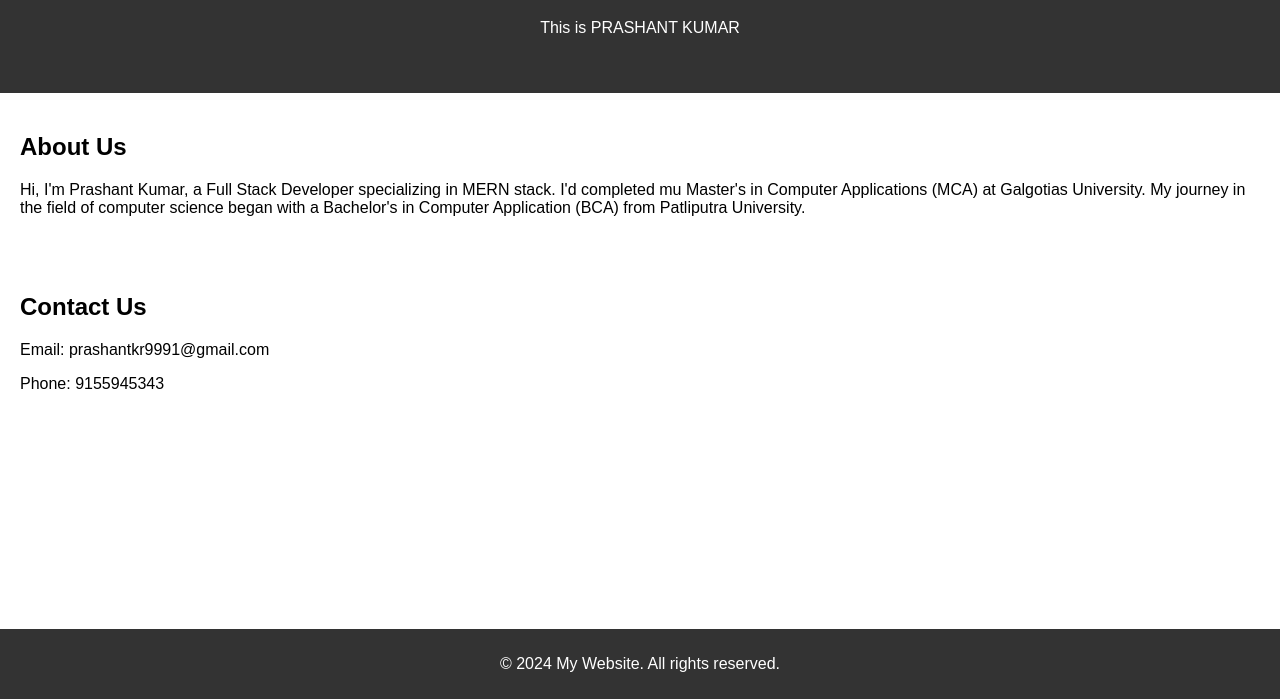
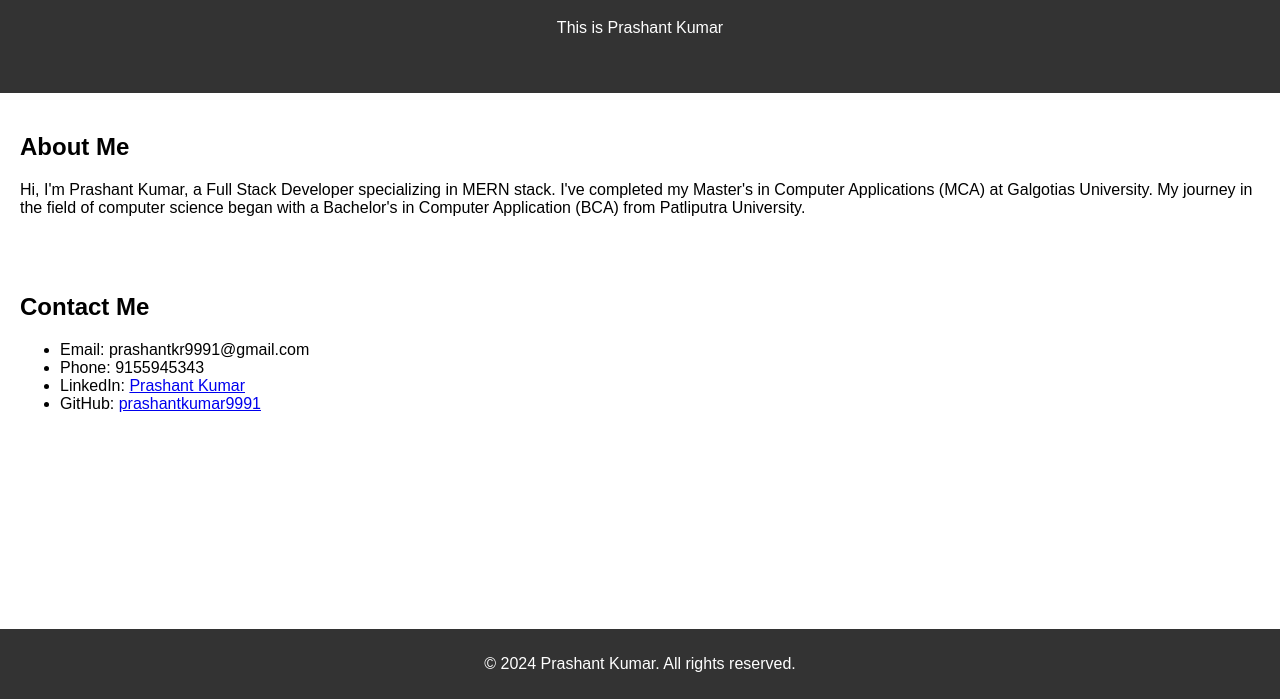
Before and after one commit to Prashantty/TestWebDeploy.github.io, a plain HTML site: page index.html in a window 1280 px wide. Shown: the part 101-800 px from the top of the page. Drawn offline with Linux system fonts and the light colour scheme.

Commit message:
Update index.html

```diff
--- a/index.html
+++ b/index.html
@@ -3,26 +3,29 @@
 <head>
     <meta charset="UTF-8">
     <meta name="viewport" content="width=device-width, initial-scale=1.0">
-    <title>Landing Page</title>
+    <title>Prashant Kumar - Full Stack Developer</title>
     <link rel="stylesheet" href="styles.css">
 </head>
 <body>
     <header>
         <h1>Welcome to My Website</h1>
-        <p>This is PRASHANT KUMAR</p>
+        <p>This is Prashant Kumar</p>
     </header>
-    <section>
-        <h2>About Us</h2>
-        <p> Hi, I'm Prashant Kumar, a Full Stack Developer specializing in MERN stack. I'd completed mu Master's in Computer Applications (MCA) at Galgotias University. My journey in the field of
-        computer science began with a Bachelor's in Computer Application (BCA) from Patliputra University.</p>
+    <section id="about">
+        <h2>About Me</h2>
+        <p>Hi, I'm Prashant Kumar, a Full Stack Developer specializing in MERN stack. I've completed my Master's in Computer Applications (MCA) at Galgotias University. My journey in the field of computer science began with a Bachelor's in Computer Application (BCA) from Patliputra University.</p>
     </section>
-    <section>
-        <h2>Contact Us</h2>
-        <p>Email: prashantkr9991@gmail.com</p>
-        <p>Phone: 9155945343</p>
+    <section id="contact">
+        <h2>Contact Me</h2>
+        <ul>
+            <li>Email: prashantkr9991@gmail.com</li>
+            <li>Phone: 9155945343</li>
+            <li>LinkedIn: <a href="https://www.linkedin.com/in/prashant-kumar-5943531b9/">Prashant Kumar</a></li>
+            <li>GitHub: <a href="https://github.com/prashantty">prashantkumar9991</a></li>
+        </ul>
     </section>
     <footer>
-        <p>&copy; 2024 My Website. All rights reserved.</p>
+        <p>&copy; 2024 Prashant Kumar. All rights reserved.</p>
     </footer>
 </body>
 </html>
```
